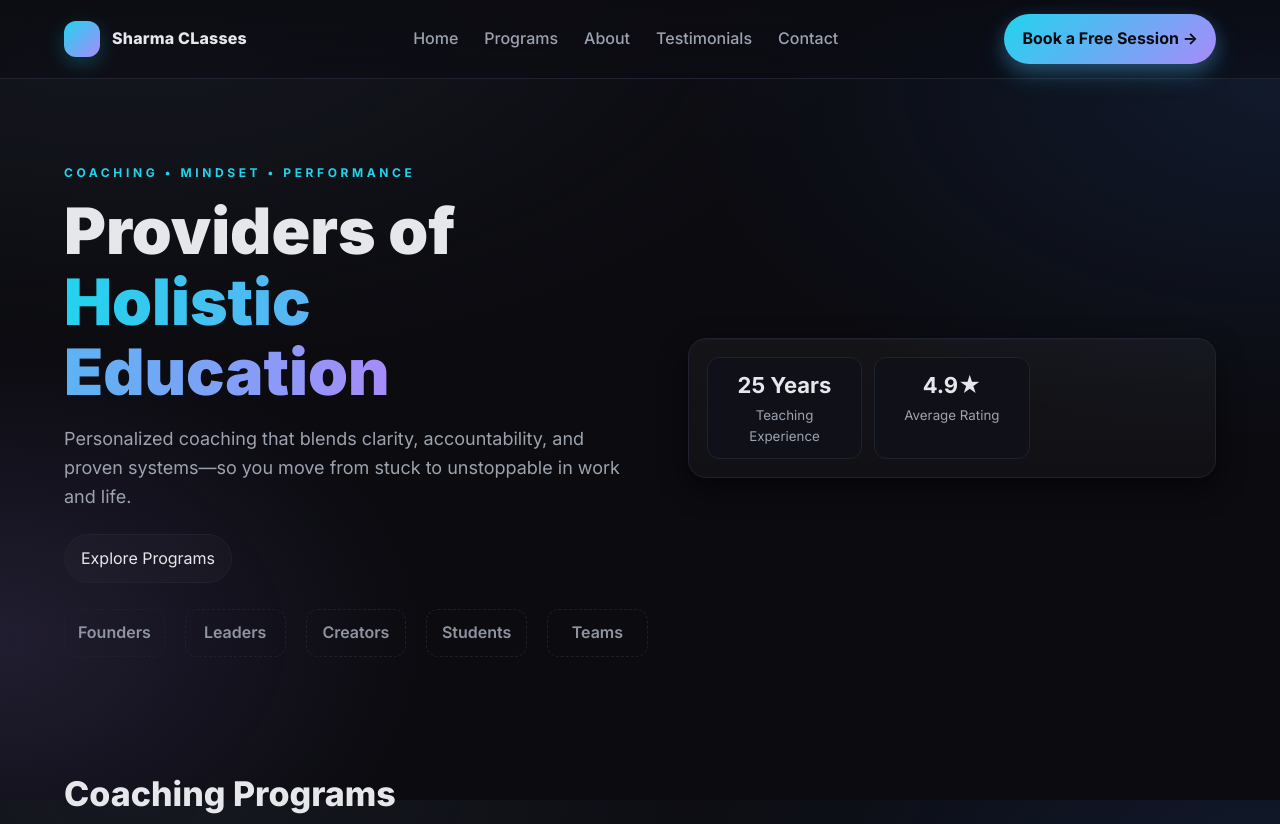
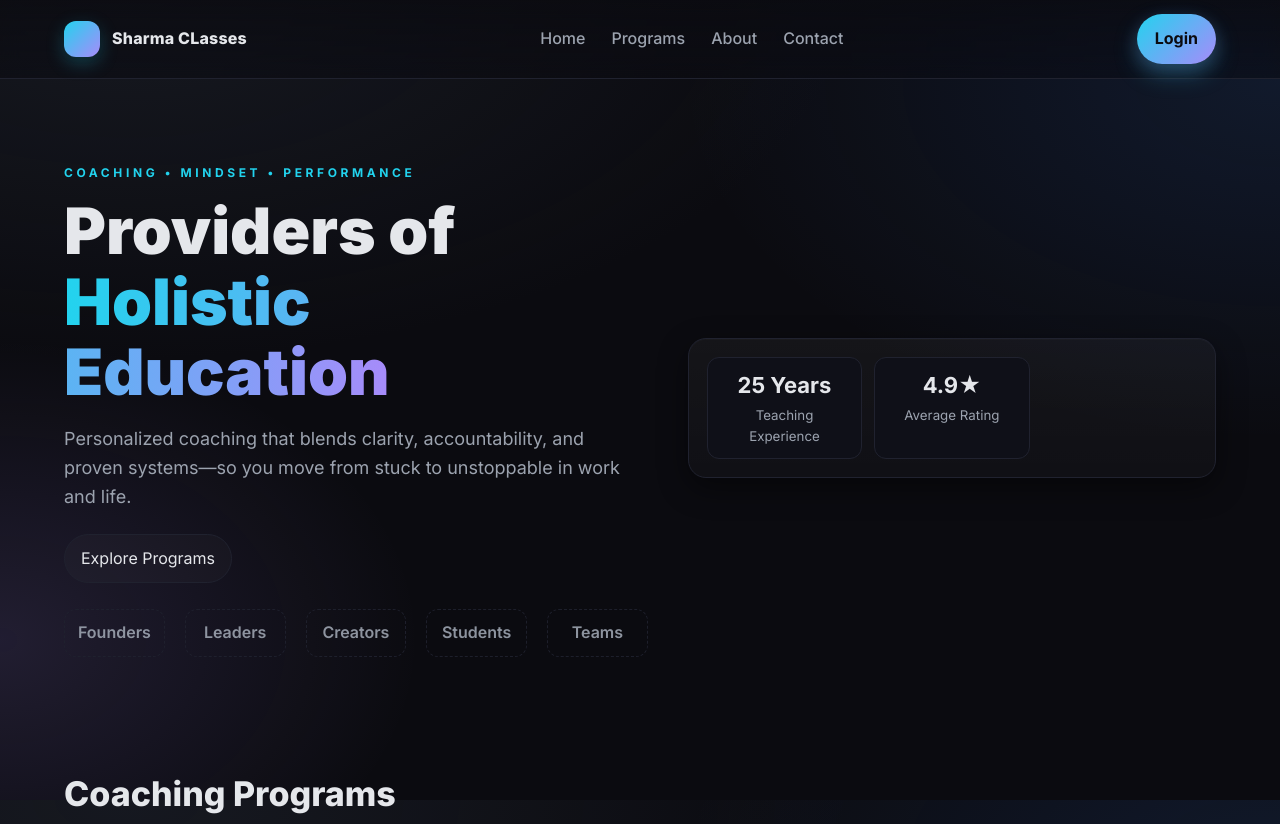
Before and after one commit to gaurisharma15/sharma-classes-site, a plain HTML site: page index.html in a window 1280 px wide. Shown: the top 824 px of the page. Drawn offline with Linux system fonts and the light colour scheme.

```diff
--- a/index.html
+++ b/index.html
@@ -213,11 +213,11 @@
           <li><a href="#home">Home</a></li>
           <li><a href="#programs">Programs</a></li>
           <li><a href="#about">About</a></li>
-          <li><a href="#testimonials">Testimonials</a></li>
+          <!-- <li><a href="#testimonials">Testimonials</a></li> -->
           <li><a href="#contact">Contact</a></li>
         </ul>
       </nav>
-      <a class="cta" href="#contact">Book a Free Session →</a>
+      <a class="cta" href="">Login</a>
     </div>
   </header>
 
```
